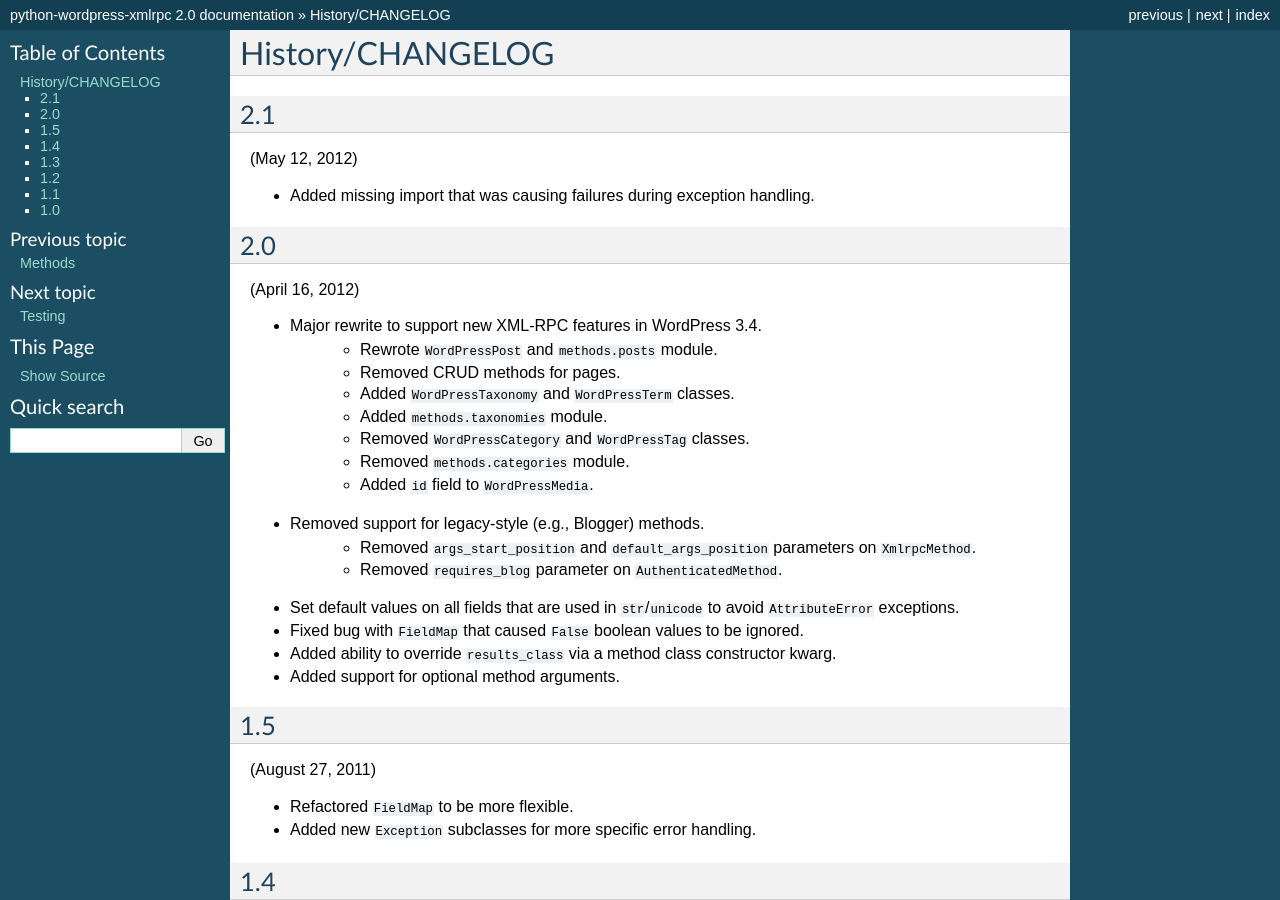
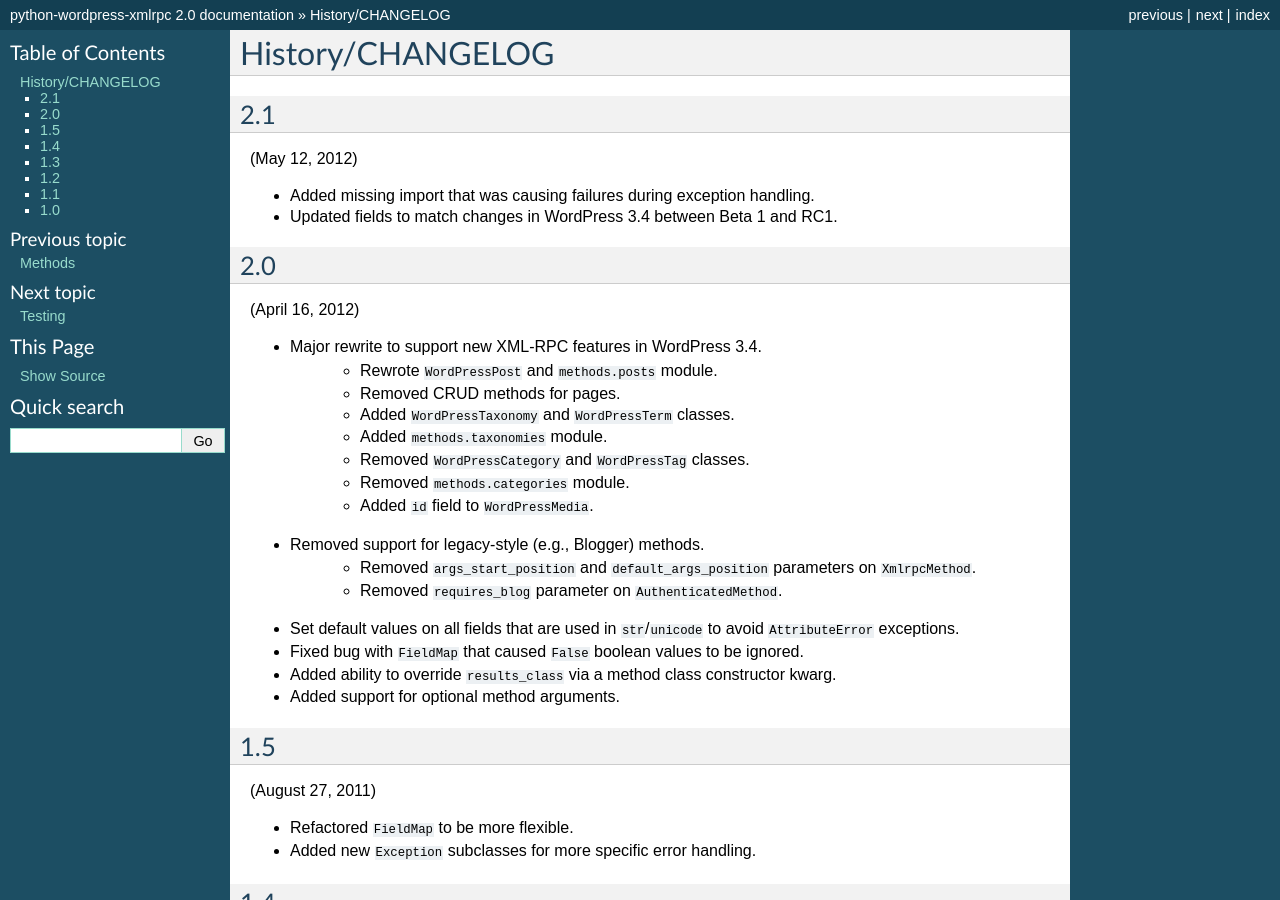
Before and after one commit to maxcutler/python-wordpress-xmlrpc, a Sphinx documentation site: the page built from docs/dev/changelog.rst, in a window 1280 px wide and 900 px high. Built offline with Sphinx 7.4.7, drawn with Linux system fonts in a browser that asks for light colours.

Commit message:
Added changelog entry for field changes.

```diff
--- a/docs/dev/changelog.rst
+++ b/docs/dev/changelog.rst
@@ -7,6 +7,7 @@
 (May 12, 2012)
 
 * Added missing import that was causing failures during exception handling.
+* Updated fields to match changes in WordPress 3.4 between Beta 1 and RC1.
 
 2.0
 ---
```
